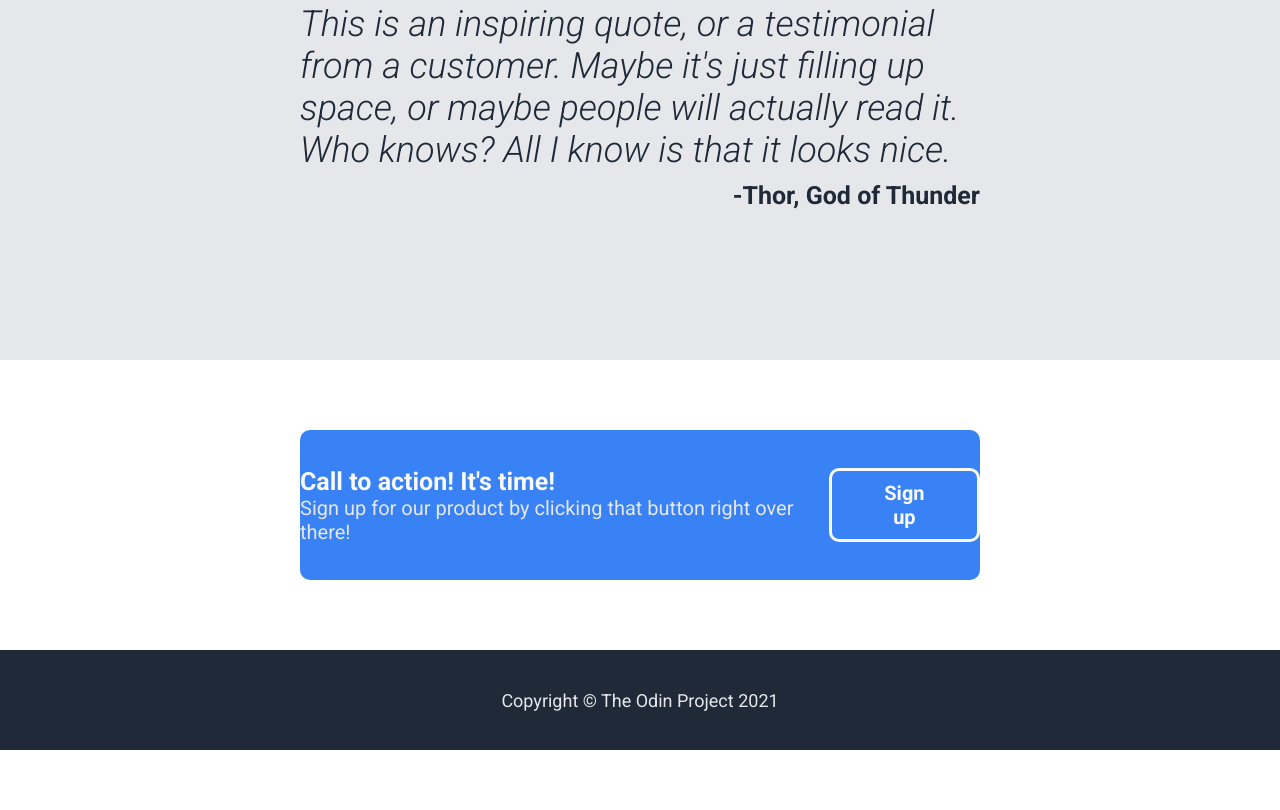
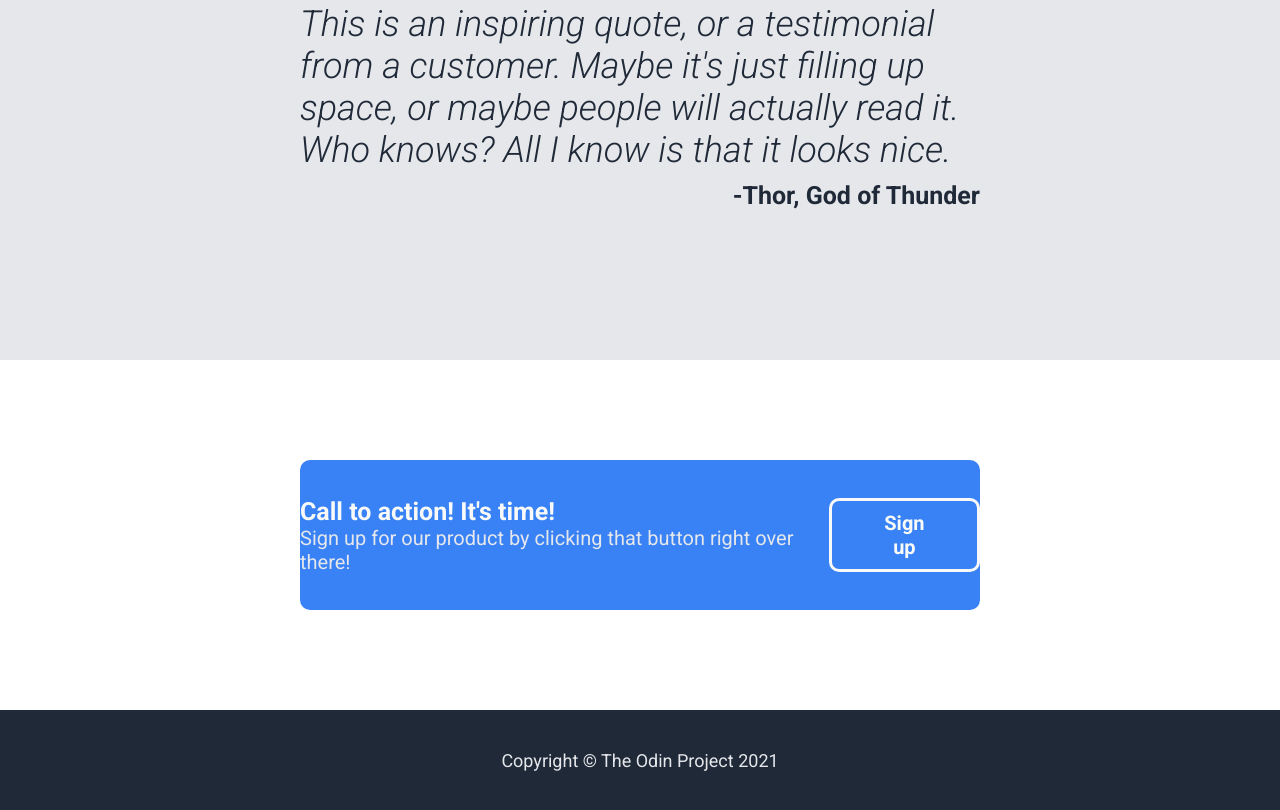
Before and after one commit to dinudunareanu/landing_page, a plain HTML site: page index.html in a window 1280 px wide. Shown: the part 1240-2050 px from the top of the page. Before the commit the page ends 1990 px from the top, so only its background shows below. Drawn offline with Linux system fonts and the light colour scheme.

Commit message:
Restyled Call to Action section

```diff
--- a/style.css
+++ b/style.css
@@ -167,7 +167,7 @@ a:hover {
 
 .call {
     background-color: white;
-    padding: 70px 300px;
+    padding: 100px 300px;
 }
 
 .content {
```
